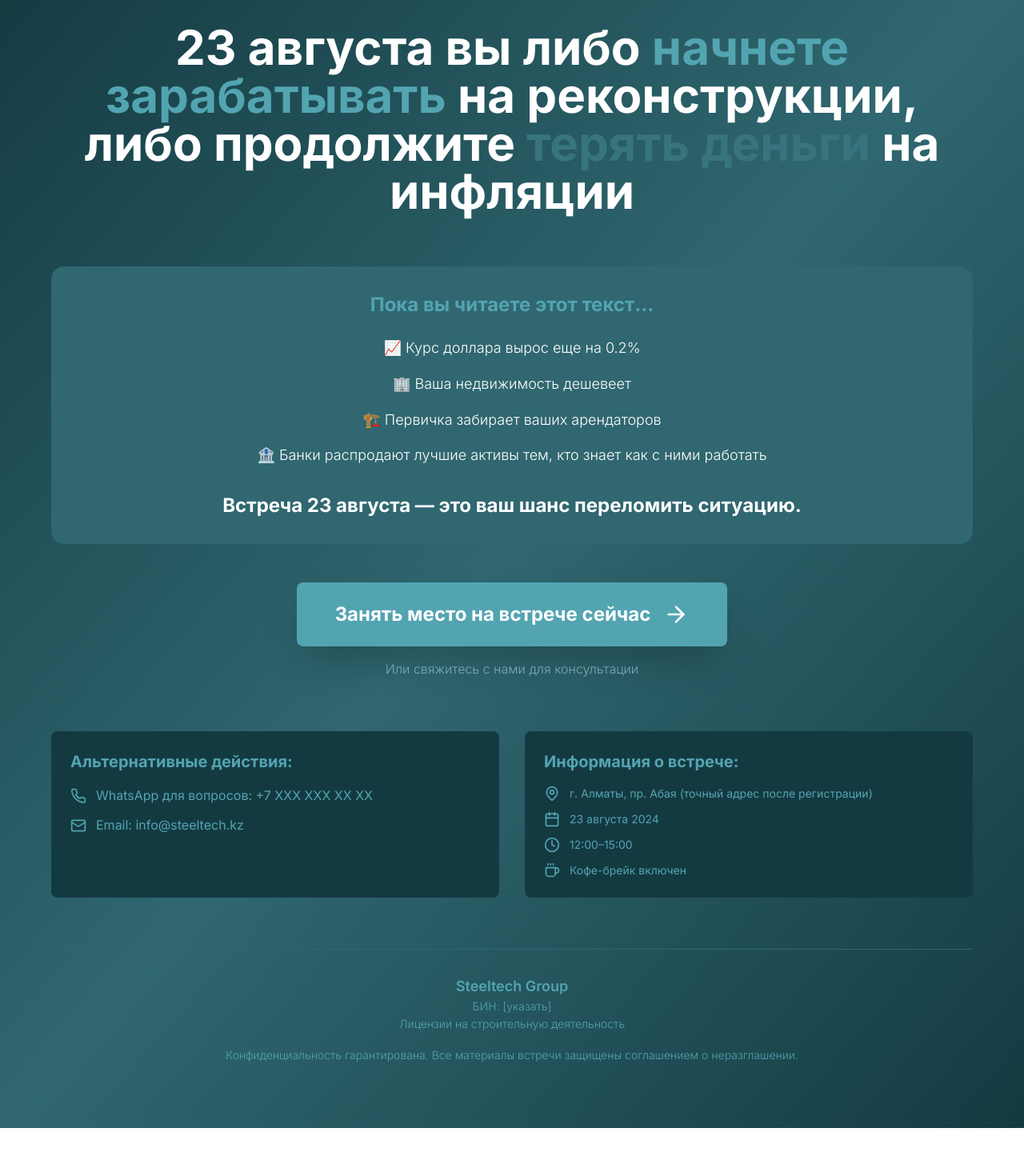
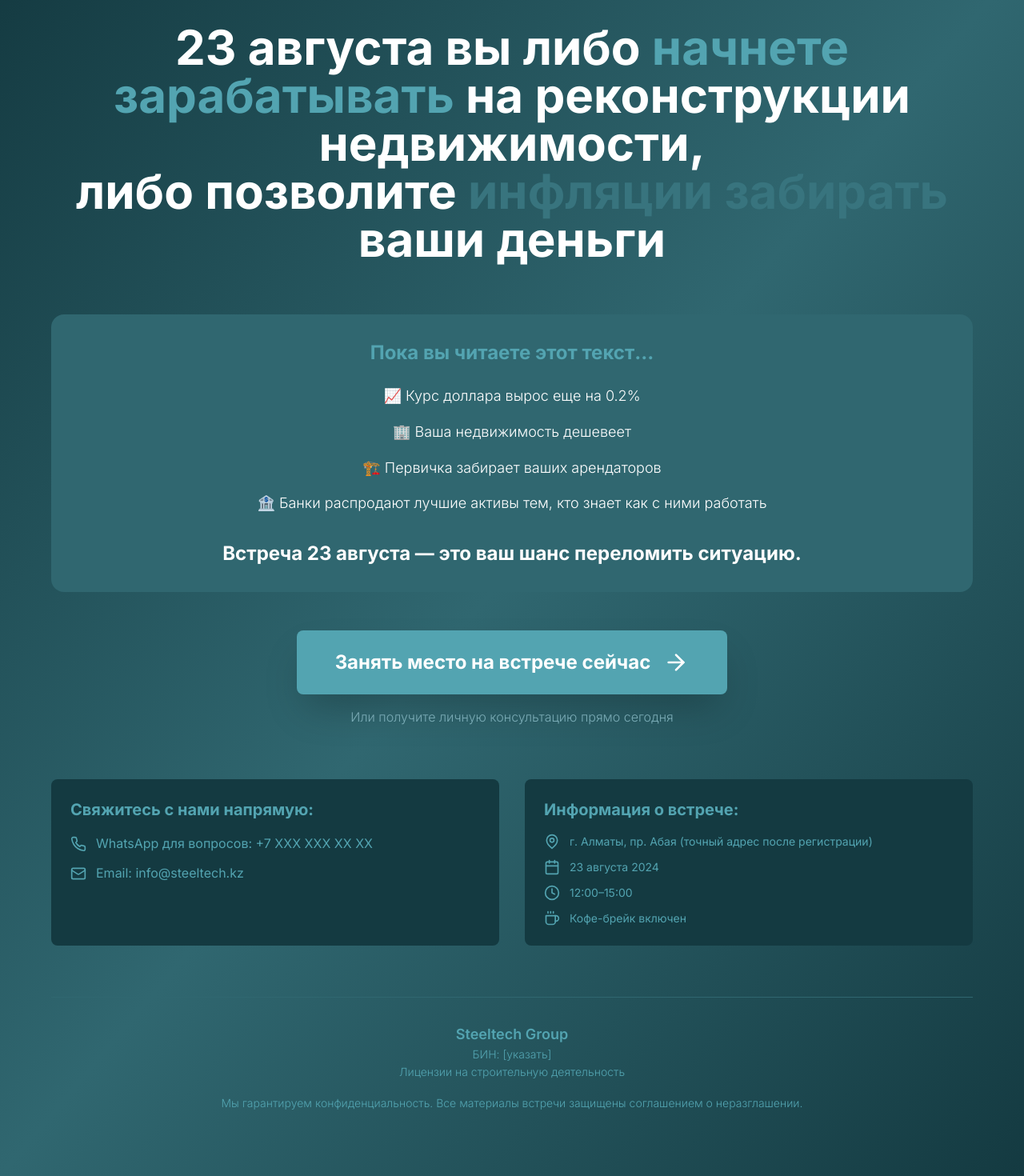
Before and after one commit to Danial992/landing, a React (Vite) app: page / in a window 1280 px wide. Shown: the part 10222-11692 px from the top of the page at 80% size. Before the commit the page ends 11632 px from the top, so only its background shows below. Built offline with nearby package versions, Linux system fonts and the light colour scheme.

Commit message:
Update FinalCTA.tsx

```diff
--- a/src/components/FinalCTA.tsx
+++ b/src/components/FinalCTA.tsx
@@ -15,9 +15,9 @@ const FinalCTA: React.FC = () => {
       <div className="max-w-6xl mx-auto">
         <div className="text-center mb-16">
           <h2 className="text-4xl lg:text-6xl font-bold mb-8 leading-tight">
-            23 августа вы либо <span className="text-[#53A4B1]">начнете зарабатывать</span> на реконструкции,
+            23 августа вы либо <span className="text-[#53A4B1]">начнете зарабатывать</span> на реконструкции недвижимости,
             <br />
-            либо продолжите <span className="text-[#38747E]">терять деньги</span> на инфляции
+            либо позволите <span className="text-[#38747E]">инфляции забирать</span> ваши деньги
           </h2>
         </div>
 
@@ -47,13 +47,13 @@ const FinalCTA: React.FC = () => {
           </button>
           </a>
           <p className="text-[#83b7c2] mt-4">
-            Или свяжитесь с нами для консультации
+            Или получите личную консультацию прямо сегодня
           </p>
         </div>
 
         <div className="grid md:grid-cols-2 gap-8 mb-16">
           <div className="bg-[#143A41] rounded-lg p-6">
-            <h4 className="text-xl font-bold mb-4 text-[#53A4B1]">Альтернативные действия:</h4>
+            <h4 className="text-xl font-bold mb-4 text-[#53A4B1]">Свяжитесь с нами напрямую:</h4>
             <div className="space-y-3 text-[#53A4B1]">
               <div className="flex items-center space-x-3">
                 <Phone className="w-5 h-5 text-[#53A4B1]" />
@@ -96,7 +96,7 @@ const FinalCTA: React.FC = () => {
             <p>Лицензии на строительную деятельность</p>
           </div>
           <p>
-            Конфиденциальность гарантирована. Все материалы встречи защищены соглашением о неразглашении.
+            Мы гарантируем конфиденциальность. Все материалы встречи защищены соглашением о неразглашении.
           </p>
         </footer>
       </div>
```
